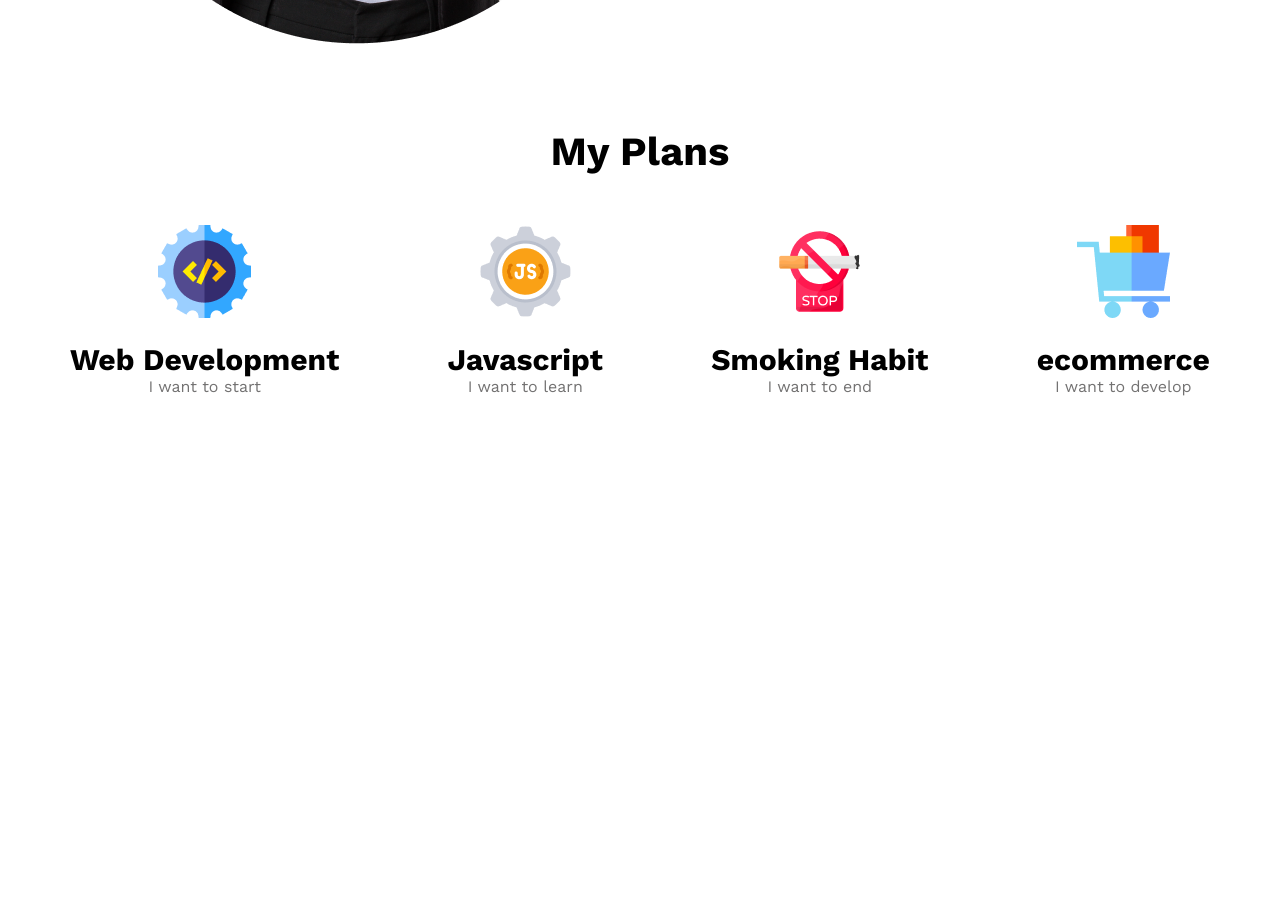
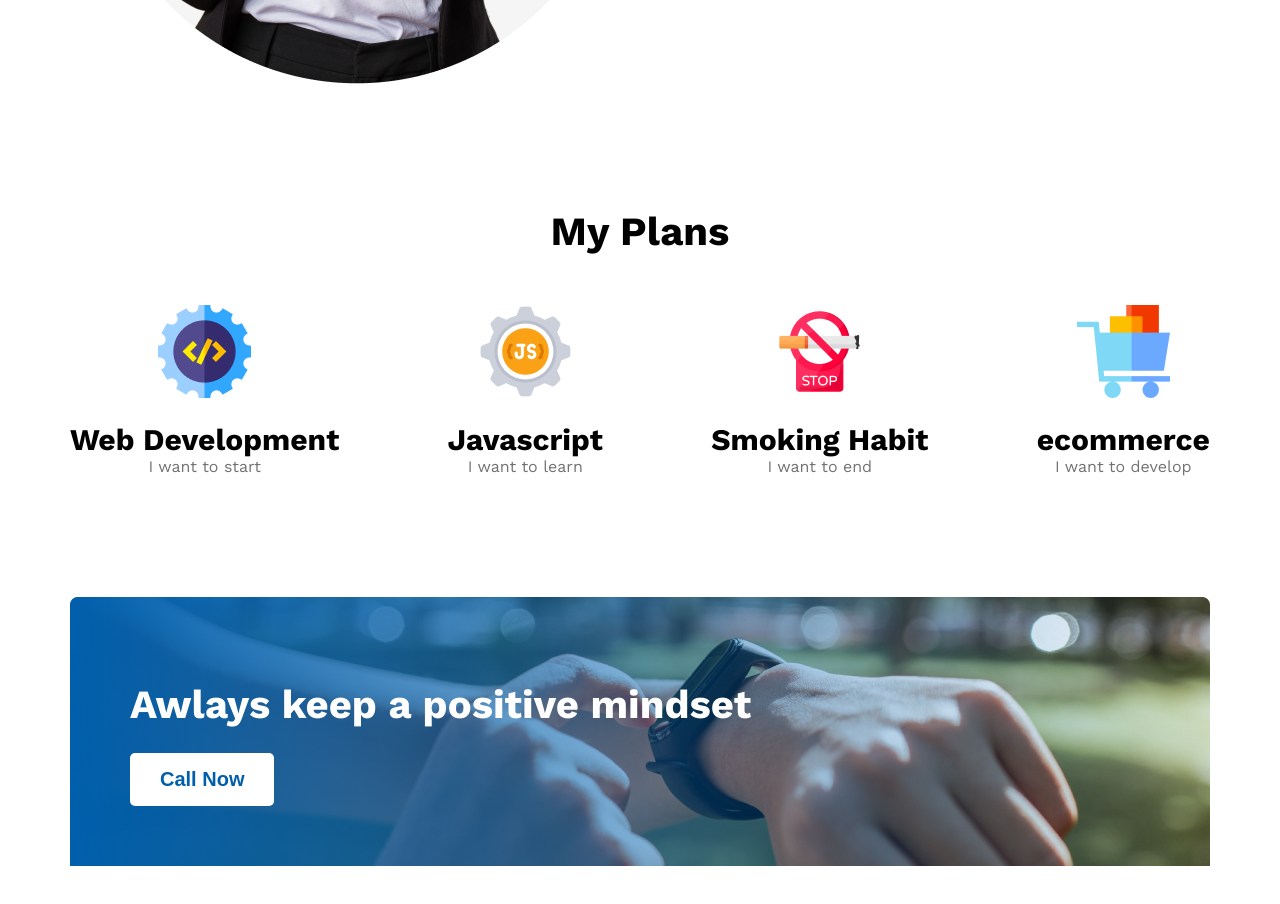
Before and after one commit to naymurweb/future-plans, a plain HTML site: page index.html in a window 1280 px wide. Shown: the part 1560-2464 px from the top of the page. Before the commit the page ends 2036 px from the top, so only its background shows below. Drawn offline with nearby package versions, Linux system fonts and the light colour scheme.

Commit message:
positive mindset

```diff
--- a/index.html
+++ b/index.html
@@ -82,6 +82,12 @@
             </div>
         </section>
 
+        <!-- positive mindset  -->
+        <section class="positive">
+            <h2>Awlays keep a positive mindset</h2>
+            <button class="secondaryBtn">Call Now</button>
+        </section>
+
     </main>
     <footer>
 
--- a/stylesheet/style.css
+++ b/stylesheet/style.css
@@ -55,6 +55,7 @@ h3 {
   border: none;
   cursor: pointer;
   background-color: white;
+  color: #005fac;
 }
 
 /* hero section */
@@ -91,7 +92,7 @@ main,
 
 /* previous year  */
 main section {
-  margin: 80px 0;
+  margin: 120px 0;
 }
 .previous {
   display: flex;
@@ -114,20 +115,32 @@ main section {
 }
 
 /* my plans */
-.plans-section{
+.plans-section {
   text-align: center;
 }
-.plans-section h2{
+.plans-section h2 {
   margin-bottom: 50px;
 }
 
-.plans{
+.plans {
   display: flex;
   justify-content: space-between;
 }
-.plans p{
+.plans p {
   color: #737272;
 }
-.plans img{
+.plans img {
   margin-bottom: 20px;
 }
+
+/* positive mindset */
+
+.positive {
+  background-image: url("../images/gradient1.png"), url("../images/watch.png");
+  padding: 60px;
+}
+
+.positive h2 {
+  color: white;
+  margin: 25px 0;
+}
```
Lines whose indentation alone changed are shown as unchanged.
